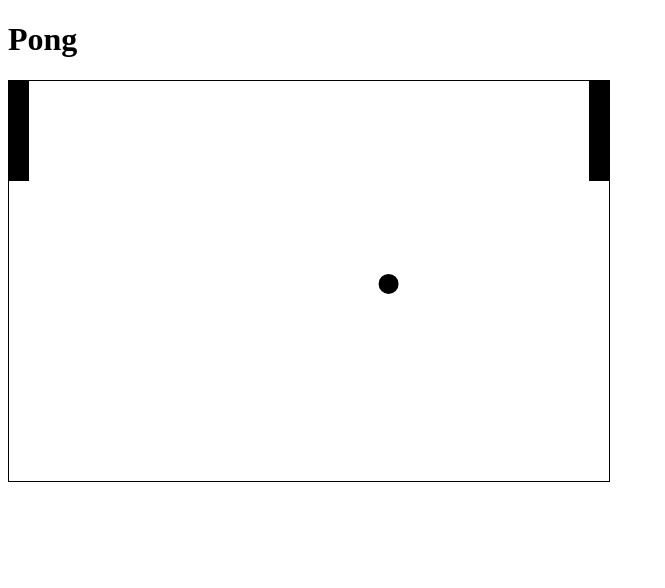
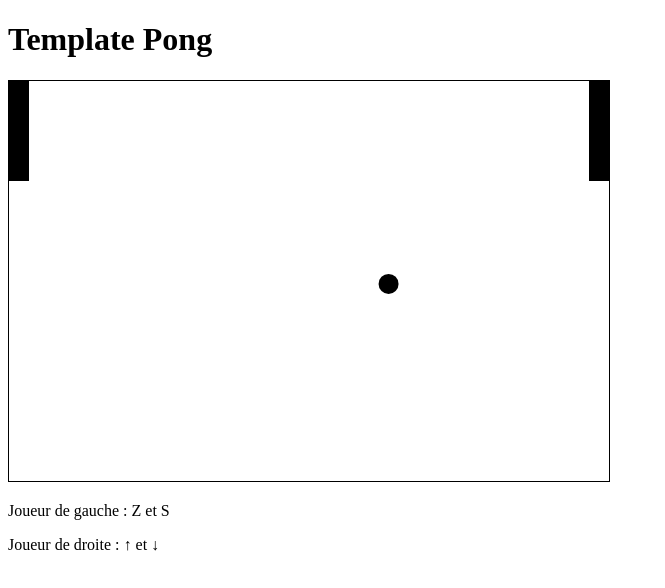
Before and after one commit to soufcod3/pong-glass, an Electron app: page index.html in a window 800 px wide. Shown: the whole page, without its empty margins (0-665 px from the left). Drawn offline with Linux system fonts and the light colour scheme.

Commit message:
Updated index

```diff
--- a/index.html
+++ b/index.html
@@ -7,12 +7,14 @@
     <meta http-equiv="Content-Security-Policy" content="default-src 'self'; script-src 'self'">
     -->
     <link rel="stylesheet" href="./style.css">
-    <title>Hello World!</title>
+    <title>Pong !</title>
   </head>
   <body>
-    <h1>Pong</h1>
+    <h1>Template Pong</h1>
     <canvas id="pongcanvas" width="600" height="400" class="pongcontainer"></canvas>
 
+    <p>Joueur de gauche : Z et S</p>
+    <p>Joueur de droite : &uarr; et &darr;</p>
     <script type="module">
       import { Pong } from './src/pong.js';
 
```
